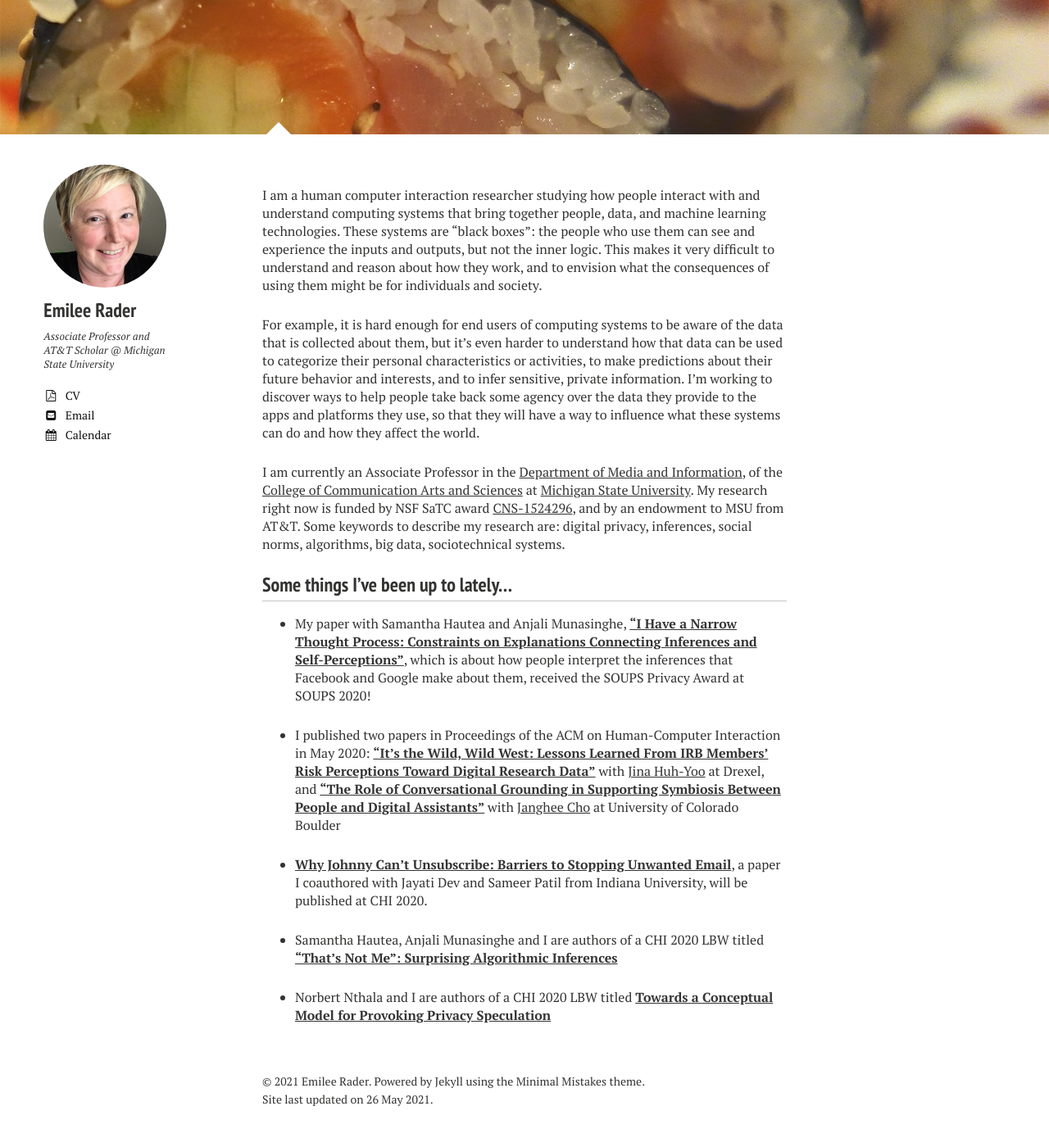
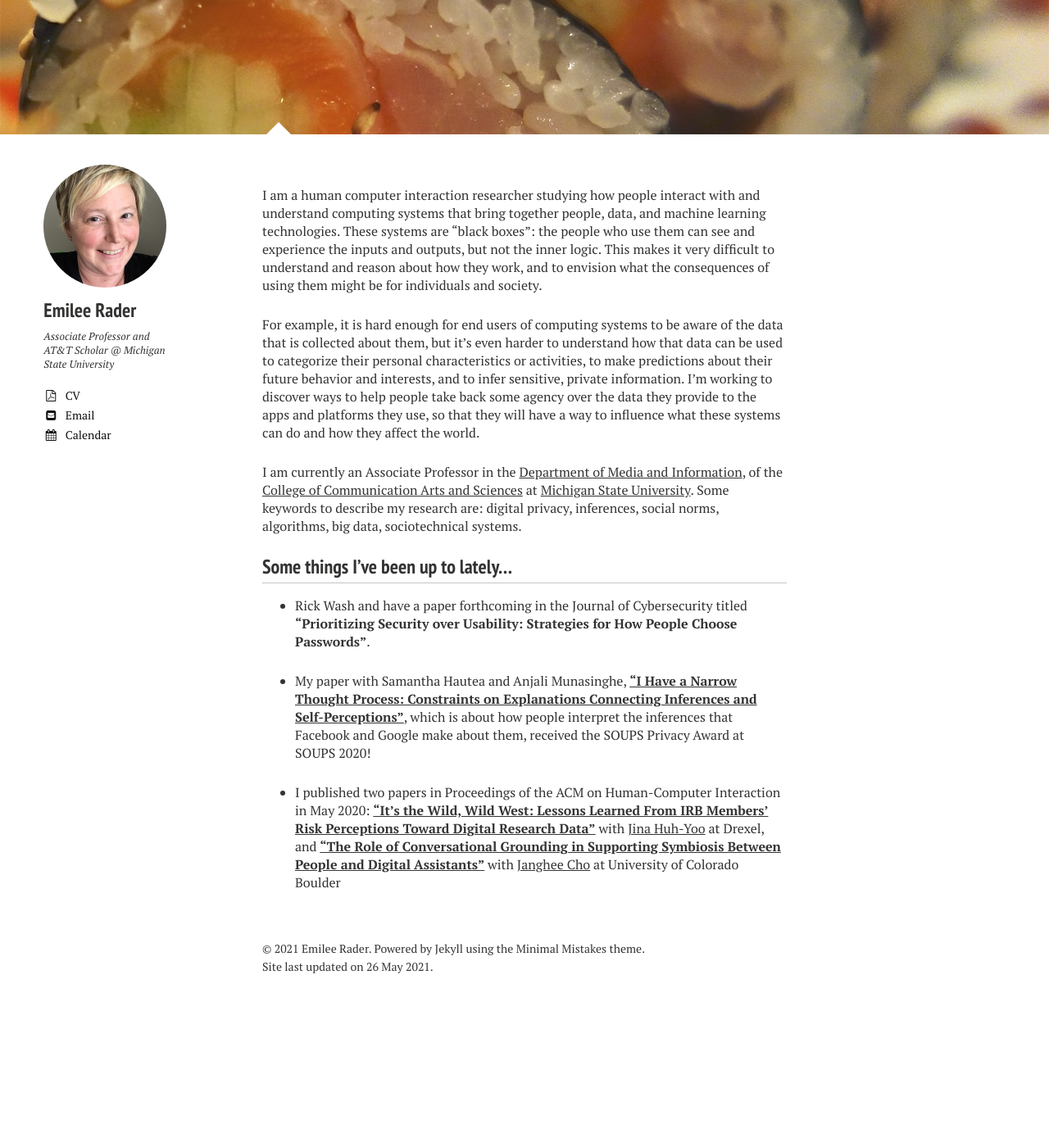
Before and after one commit to bierdoctor/bierdoctor.github.io, a Jekyll site: the page built from index.md, in a window 1280 px wide and 1400 px high, scrolled down 189 px. Shown: the top 1389 px of the window at 82% size. Built offline with Jekyll 4.4.1, drawn with Linux system fonts in a browser that asks for light colours; nearby versions of some CDN libraries; after the commit the page ends 1427 px from its top, so only the background shows below that.

Commit message:
Update index.md

```diff
--- a/index.md
+++ b/index.md
@@ -9,23 +9,26 @@ I am a human computer interaction researcher studying how people interact with a
 
 For example, it is hard enough for end users of computing systems to be aware of the data that is collected about them, but it's even harder to understand how that data can be used to categorize their personal characteristics or activities, to make predictions about their future behavior and interests, and to infer sensitive, private information. I’m working to discover ways to help people take back some agency over the data they provide to the apps and platforms they use, so that they will have a way to influence what these systems can do and how they affect the world.
 
-I am currently an Associate Professor in the [Department of Media and Information](http://mi.msu.edu/), of the [College of Communication Arts and Sciences](http://cas.msu.edu/) at [Michigan State University](http://msu.edu/). My research right now is funded by NSF SaTC award [CNS-1524296](http://www.nsf.gov/awardsearch/showAward?AWD_ID=1524296), and by an endowment to MSU from AT&T. Some keywords to describe my research are: digital privacy, inferences, social norms, algorithms, big data, sociotechnical systems.
+I am currently an Associate Professor in the [Department of Media and Information](http://mi.msu.edu/), of the [College of Communication Arts and Sciences](http://cas.msu.edu/) at [Michigan State University](http://msu.edu/). Some keywords to describe my research are: digital privacy, inferences, social norms, algorithms, big data, sociotechnical systems.
 
 
 ### Some things I've been up to lately...
+
+- Rick Wash and have a paper forthcoming in the Journal of Cybersecurity titled **"Prioritizing Security over Usability: Strategies for How People Choose Passwords"**.
 
 - My paper with Samantha Hautea and Anjali Munasinghe, [**“I Have a Narrow Thought Process: Constraints on Explanations Connecting Inferences and Self-Perceptions”**](https://bierdoctor.com/papers/inferences_SOUPS_2020_final.pdf), which is about how people interpret the inferences that Facebook and Google make about them, received the SOUPS Privacy Award at SOUPS 2020!
 
 - I published two papers in Proceedings of the ACM on Human-Computer Interaction in May 2020: [**“It’s the Wild, Wild West: Lessons Learned From IRB Members’ Risk Perceptions Toward Digital Research Data”**](http://emileerader.com/papers/huh-yoo_rader_cscw20.pdf) with [Jina Huh-Yoo](http://jinahuhyoo.com/) at Drexel, and [**“The Role of Conversational Grounding in Supporting Symbiosis Between People and Digital Assistants”**](http://emileerader.com/papers/cho_rader_cscw20.pdf) with [Janghee Cho](https://www.colorado.edu/cmci/people/graduate-students/information-science/janghee-cho) at University of Colorado Boulder
 
+
+
+<!--
 - [**Why Johnny Can’t Unsubscribe: Barriers to Stopping Unwanted Email**](http://emileerader.com/papers/unsubscribing.pdf), a paper I coauthored with Jayati Dev and Sameer Patil from Indiana University, will be published at CHI 2020.
 
 - Samantha Hautea, Anjali Munasinghe and I are authors of a CHI 2020 LBW titled [**"That's Not Me": Surprising Algorithmic Inferences**](http://emileerader.com/papers/lbw_surprising_algorithmic_inferences_chi2020.pdf)
 
 - Norbert Nthala and I are authors of a CHI 2020 LBW titled [**Towards a Conceptual Model for Provoking Privacy Speculation**](http://emileerader.com/papers/lbw_provoking_privacy_speculation_chi2020.pdf)
 
-
-<!--
 - I served as co-chair for the Privacy and Security subcommittee of [CHI 2020](https://chi2020.acm.org/authors/papers/selecting-a-subcommittee/#Privacy-Security).
 
 - I participated in the public television program [Media Meet](https://wnmutv.nmu.edu/programs/media-meet/), on WNMU-TV, affiliated with Northern Michigan University. The episode titled, [**"Social Media, Social Issues"**](https://wnmuvideo.nmu.edu/video/social-media-social-issues-5xcv4w/) aired on Sept 1, 2019 and was repeated on Sept 21 and 22, 2019.
```
